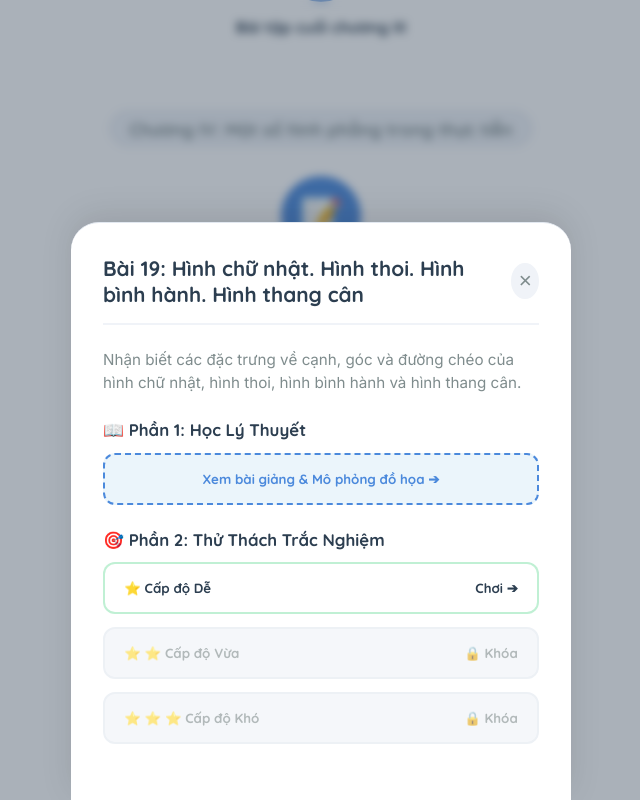
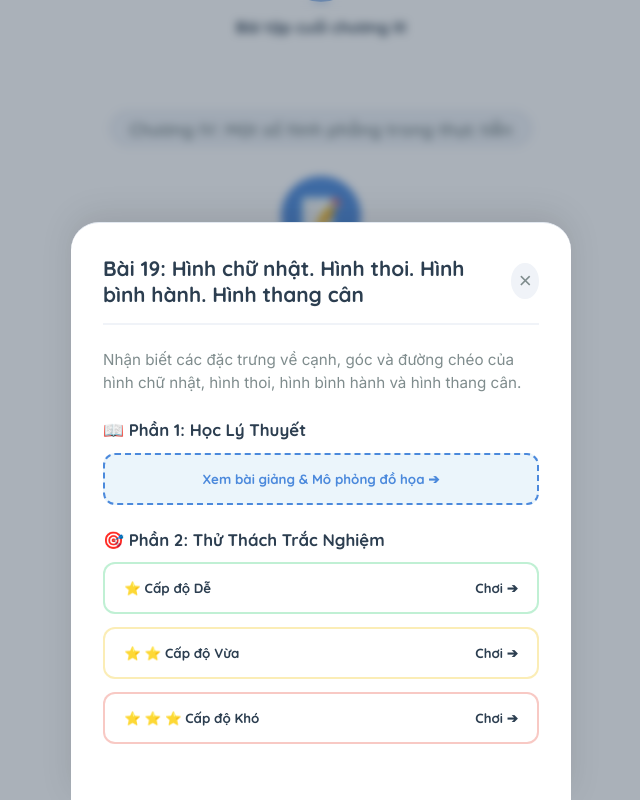
Before and after one commit to chuductu-ui/toan6-cun, a React (Vite) app in the folder math6-app/: page / in a window 1280 px wide. Both pictures are taken after a click on the button "Bài 19: Hình chữ nhật. Hình thoi. Hình bình hành. Hình thang". Shown: the part 4601-5401 px from the top of the page, without its empty margins (319-959 px from the left). Built offline with nearby package versions, Linux system fonts and the light colour scheme.

Commit message:
feat: unlock all quiz levels by default in LessonDrawer

```diff
--- a/math6-app/src/components/LessonDrawer.jsx
+++ b/math6-app/src/components/LessonDrawer.jsx
@@ -63,18 +63,17 @@ export default function LessonDrawer({ lesson, progress = {}, onClose, onStartTh
               {levels.map((level, index) => {
                 const meta = levelMeta[level] || { stars: '⭐', label: `Cấp độ ${level}`, className: level };
                 const isCompleted = !!progress[`${lesson.id}_${level}`];
-                const isUnlocked = index === 0 || !!progress[`${lesson.id}_${levels[index - 1]}`];
+                const isUnlocked = true;
 
                 return (
                   <button
                     key={level}
-                    className={`btn-level ${meta.className} ${!isUnlocked ? 'btn-locked' : ''}`}
-                    onClick={() => isUnlocked && onStartQuiz && onStartQuiz(level)}
-                    disabled={!isUnlocked}
+                    className={`btn-level ${meta.className}`}
+                    onClick={() => onStartQuiz && onStartQuiz(level)}
                     data-testid={`btn-level-${level}`}
                   >
                     <span>{meta.stars} {meta.label}</span>
-                    <span>{!isUnlocked ? '🔒 Khóa' : isCompleted ? '✅ Đã xong' : 'Chơi ➔'}</span>
+                    <span>{isCompleted ? '✅ Đã xong' : 'Chơi ➔'}</span>
                   </button>
                 );
               })}
```
Also changed, not shown: 1 other file (tests, documents, lock files or other folders).
